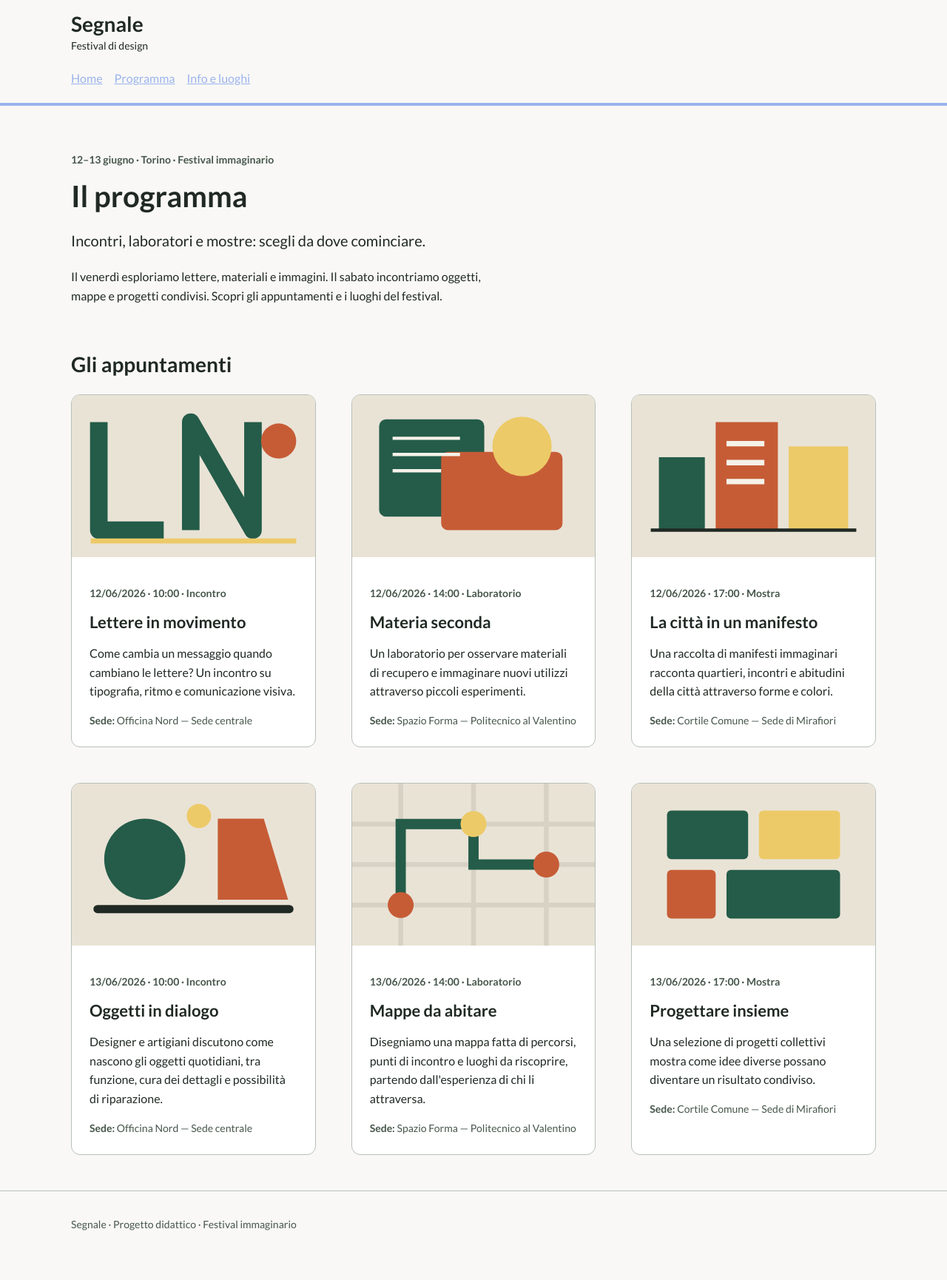
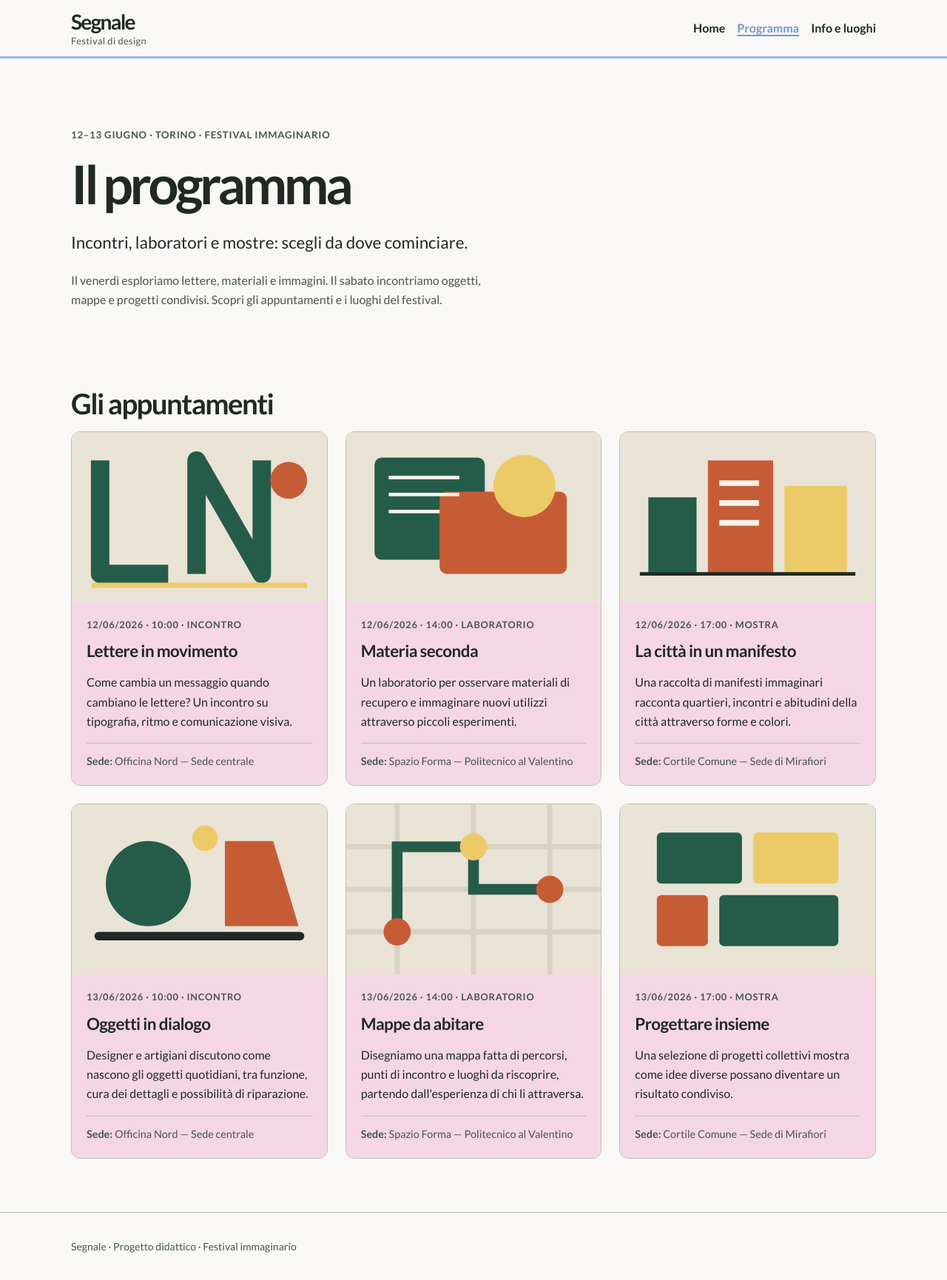
Before and after one commit to eleonorachiotti/festival-segnale-post-consegna-2, a plain HTML site: page programma.html in a window 1280 px wide. Shown: the whole page at 74% size. Before the commit the page ends 1700 px from the top, so only its background shows below. Drawn offline with Linux system fonts and the light colour scheme.

Commit message:
programma sfondi rosa

```diff
--- a/programma.html
+++ b/programma.html
@@ -28,7 +28,11 @@
       <p class="eyebrow">12–13 giugno · Torino · Festival immaginario</p>
       <h1 id="titolo-programma">Il programma</h1>
       <p class="lead">Incontri, laboratori e mostre: scegli da dove cominciare.</p>
-      <p class="reading-text">Il venerdì esploriamo lettere, materiali e immagini. Il sabato incontriamo oggetti, mappe e progetti condivisi. Scopri gli appuntamenti e i luoghi del festival.</p>
+      <p class="reading-text">
+        Il venerdì esploriamo lettere, materiali e immagini. Il sabato incontriamo
+        oggetti, mappe e progetti condivisi. Scopri gli appuntamenti e i luoghi
+        del festival.
+      </p>
     </section>
 
     <section class="content-section" aria-labelledby="titolo-eventi">
@@ -75,13 +79,15 @@
           throw new Error("Il formato dei file JSON non è valido.");
         }
 
+        grigliaEventi.replaceChildren();
+
         if (eventi.length === 0) {
-          statoProgramma.textContent = "Al momento non ci sono eventi in programma.";
+          statoProgramma.textContent =
+            "Al momento non ci sono eventi in programma.";
           return;
         }
 
         const sediPerId = new Map(sedi.map(sede => [sede.id, sede]));
-        grigliaEventi.replaceChildren();
 
         for (const evento of eventi) {
           const sede = sediPerId.get(evento.sede_id);
@@ -114,6 +120,7 @@
 
           const etichettaSede = document.createElement("strong");
           etichettaSede.textContent = "Sede:";
+
           luogo.append(
             etichettaSede,
             ` ${sede ? sede.nome : "Sede da definire"}`
--- a/style.css
+++ b/style.css
@@ -3,14 +3,25 @@
 :root {
   --colore-primario: #9BB4ED;
   --colore-primario-scuro: #7A94D0;
+  --colore-rosa: #F5D6E5;
+  --colore-rosa-hover: #edc3d7;
   --colore-sfondo: #f9f8f6;
   --colore-testo: #202923;
+  --colore-secondario: #46564b;
+  --colore-bordo: #b7c0b7;
+  --colore-bianco: #ffffff;
+
   --font-testo: "Lato", Arial, Helvetica, sans-serif;
-  --font-titoli: "Lato", Georgia, "Times New Roman", serif;
+  --font-titoli: "Lato", Arial, Helvetica, sans-serif;
+  --raggio: 0.75rem;
 }
 
 * {
   box-sizing: border-box;
+}
+
+html {
+  scroll-behavior: smooth;
 }
 
 body {
@@ -19,19 +30,20 @@ body {
   color: var(--colore-testo);
   font-family: var(--font-testo);
   font-size: 1rem;
-  line-height: 1.6;
+  line-height: 1.65;
+}
+
+img {
+  max-width: 100%;
 }
 
 a {
-  color: var(--colore-primario);
+  color: var(--colore-testo);
+  text-underline-offset: 0.2em;
 }
 
 a:hover {
-  text-decoration: underline;
-}
-
-a:focus {
-  outline: 3px solid var(--colore-testo);
+  color: var(--colore-primario-scuro);
 }
 
 a:focus-visible,
@@ -43,172 +55,17 @@ button:focus-visible {
 .container {
   width: 92%;
   max-width: 68rem;
-  margin: 0 auto;
+  margin-inline: auto;
 }
 
-/* Header sticky */
-.site-header {
-  position: sticky;
-  top: 0;
-  z-index: 1000;
-  padding: 1rem 0;
-  border-bottom: 4px solid var(--colore-primario);
-  background: var(--colore-sfondo);
-}
-
-.brand {
-  display: inline-block;
-  color: var(--colore-testo);
-  font-size: 1.75rem;
-  font-weight: bold;
-  line-height: 1.2;
-  text-decoration: none;
-}
-
-.brand span {
-  display: block;
-  margin-top: 0.25rem;
-  font-size: 0.875rem;
-  font-weight: normal;
-}
-
-/* Menu verticale sotto i 600px */
-nav {
-  display: flex;
-  flex-direction: column;
-  align-items: flex-start;
-  gap: 0.25rem;
-  margin-top: 1rem;
-}
-
-nav a {
-  display: inline-block;
-  margin: 0;
-  padding: 0.25rem 0;
-}
-
-.intro {
-  padding: 3rem 0 1rem;
-}
-
-.eyebrow,
-.event-meta {
-  color: #46564b;
-  font-size: 0.875rem;
-  font-weight: bold;
-}
-
-h1,
-h2,
-h3 {
-  font-family: var(--font-titoli);
-  line-height: 1.2;
-}
-
-h1 {
-  max-width: 18ch;
-  margin: 0.75rem 0 1.25rem;
-  font-size: 2.5rem;
-}
-
-h2 {
-  font-size: 1.75rem;
-}
-
-h3 {
-  margin: 0.5rem 0 0.75rem;
-  font-size: 1.375rem;
-}
-
-.lead {
-  max-width: 48ch;
-  font-size: 1.25rem;
-}
-
-.reading-text {
-  max-width: 65ch;
-}
-
-.button-link {
-  display: inline-block;
-  margin-top: 1rem;
-  padding: 0.75rem 1.25rem;
-  border-radius: 0.5rem;
-  background: #F5D6E5;
-  color: #121212;
-  font-weight: bold;
-  text-decoration: none;
-}
-
-.button-link:hover {
-  background: var(--colore-primario-scuro);
-}
-
-.content-section {
-  margin: 2rem 0 3rem;
-}
-
-.festival-image {
-  display: block;
-  width: 100%;
-  max-width: 54rem;
-  height: auto;
-  margin-top: 1.5rem;
-  border-radius: 0.75rem;
-}
-
-.venues {
-  padding-left: 1.25rem;
-}
-
-.venues li {
-  margin-bottom: 0.5rem;
-}
-
-.event-grid {
-  display: grid;
-  grid-template-columns: minmax(0, 1fr);
-  gap: 3rem;
-}
-
-.event-card {
-  min-width: 0;
-  overflow: hidden;
-  border: 1px solid #b7c0b7;
-  border-radius: 0.75rem;
-  background: #ffffff;
-}
-
-.event-card img {
-  display: block;
-  width: 100%;
-  height: auto;
-}
-
-.event-body {
-  padding: 1.5rem;
-}
-
-.event-place {
-  margin-bottom: 0;
-  color: #46564b;
-  font-size: 0.875rem;
-}
-
-.site-footer {
-  padding: 1.25rem 0;
-  border-top: 1px solid #b7c0b7;
-  color: #46564b;
-  font-size: 0.875rem;
-}
-
+/* Link di accessibilità */
 .skip-link {
   position: absolute;
   top: -6rem;
   left: 1rem;
   z-index: 2000;
   padding: 0.75rem 1rem;
-  background: #ffffff;
+  background: var(--colore-bianco);
   color: var(--colore-testo);
 }
 
@@ -216,29 +73,235 @@ h3 {
   top: 1rem;
 }
 
-/* Galleria fotografica */
+/* Header sticky e navigazione responsive */
+.site-header {
+  position: sticky;
+  top: 0;
+  z-index: 1000;
+  padding: 0.85rem 0;
+  border-bottom: 3px solid var(--colore-primario);
+  background: var(--colore-sfondo);
+}
+
+.site-header .container {
+  display: flex;
+  flex-direction: column;
+  align-items: flex-start;
+  gap: 0.75rem;
+}
+
+.brand {
+  display: inline-block;
+  color: var(--colore-testo);
+  font-size: 1.75rem;
+  font-weight: 900;
+  letter-spacing: -0.06em;
+  line-height: 1.1;
+  text-decoration: none;
+}
+
+.brand span {
+  display: block;
+  margin-top: 0.25rem;
+  color: var(--colore-secondario);
+  font-size: 0.8rem;
+  font-weight: 400;
+  letter-spacing: 0.03em;
+}
+
+nav {
+  display: flex;
+  flex-direction: column;
+  align-items: flex-start;
+  gap: 0.25rem;
+}
+
+nav a {
+  display: inline-block;
+  padding: 0.2rem 0;
+  color: var(--colore-testo);
+  font-weight: 700;
+  text-decoration: none;
+}
+
+nav a:hover,
+nav a[aria-current="page"] {
+  color: var(--colore-primario-scuro);
+  text-decoration: underline;
+  text-decoration-thickness: 2px;
+}
+
+/* Tipografia e contenuti */
+.intro {
+  padding: clamp(2.5rem, 7vw, 5rem) 0 1rem;
+}
+
+.eyebrow,
+.event-meta {
+  color: var(--colore-secondario);
+  font-size: 0.82rem;
+  font-weight: 700;
+  letter-spacing: 0.06em;
+  text-transform: uppercase;
+}
+
+h1,
+h2,
+h3 {
+  color: var(--colore-testo);
+  font-family: var(--font-titoli);
+  line-height: 1.15;
+}
+
+h1 {
+  max-width: 18ch;
+  margin: 0.65rem 0 1.1rem;
+  font-size: clamp(2.4rem, 6vw, 4.5rem);
+  font-weight: 900;
+  letter-spacing: -0.06em;
+}
+
+h2 {
+  margin: 0 0 1rem;
+  font-size: clamp(1.7rem, 3.5vw, 2.4rem);
+  font-weight: 900;
+  letter-spacing: -0.04em;
+}
+
+h3 {
+  margin: 0.5rem 0 0.75rem;
+  font-size: 1.4rem;
+  font-weight: 700;
+  letter-spacing: -0.025em;
+}
+
+.lead {
+  max-width: 48ch;
+  color: var(--colore-testo);
+  font-size: clamp(1.15rem, 2.5vw, 1.4rem);
+  line-height: 1.4;
+}
+
+.reading-text {
+  max-width: 65ch;
+  color: var(--colore-secondario);
+}
+
+.content-section {
+  margin: clamp(2.5rem, 6vw, 4.5rem) 0;
+}
+
+/* Pulsante rosa */
+.button-link {
+  display: inline-block;
+  margin-top: 1rem;
+  padding: 0.7rem 1.15rem;
+  border: 1px solid #e8bfd2;
+  border-radius: 999px;
+  background: var(--colore-rosa);
+  color: #121212;
+  font-weight: 700;
+  text-decoration: none;
+  transition: background-color 160ms ease;
+}
+
+.button-link:hover {
+  background: var(--colore-rosa-hover);
+  color: #121212;
+}
+
+/* Immagine home: responsive, senza ritaglio */
+.festival-image {
+  display: block;
+  width: 100%;
+  max-width: 54rem;
+  height: auto;
+  margin-top: 1.5rem;
+  border: 1px solid var(--colore-bordo);
+  border-radius: var(--raggio);
+}
+
+/* Elenchi delle sedi */
+.venues,
+.venue-addresses {
+  padding-left: 1.25rem;
+}
+
+.venues li,
+.venue-addresses li {
+  margin-bottom: 0.65rem;
+}
+
+.venues strong,
+.venue-addresses strong {
+  color: var(--colore-secondario);
+}
+
+/* Schede degli eventi */
+.event-grid {
+  display: grid;
+  grid-template-columns: minmax(0, 1fr);
+  gap: 1.5rem;
+}
+
+.event-card {
+  min-width: 0;
+  overflow: hidden;
+  border: 1px solid var(--colore-bordo);
+  border-radius: var(--raggio);
+  background: var(--colore-rosa);
+}
+
+.event-card img {
+  display: block;
+  width: 100%;
+  height: auto;
+  object-fit: contain;
+  background: var(--colore-bianco);
+}
+
+.event-body {
+  padding: 1.25rem;
+  background: var(--colore-rosa);
+}
+
+.event-meta {
+  margin-top: 0;
+  font-size: 0.8rem;
+}
+
+.event-place {
+  margin-bottom: 0;
+  padding-top: 0.75rem;
+  border-top: 1px solid var(--colore-bordo);
+  color: var(--colore-secondario);
+  font-size: 0.9rem;
+}
+
+/* Galleria Swiper: immagini responsive senza ritaglio */
 .luoghi-swiper {
   width: 100%;
   max-width: 54rem;
   overflow: hidden;
-  border-radius: 0.75rem;
-  background: #ffffff;
+  border: 1px solid var(--colore-bordo);
+  border-radius: var(--raggio);
+  background: var(--colore-bianco);
 }
 
 .luoghi-swiper .swiper-slide {
   height: auto;
   margin: 0;
   overflow: hidden;
-  border: 1px solid #b7c0b7;
-  border-radius: 0.75rem;
+  background: var(--colore-bianco);
 }
 
 .luoghi-swiper .swiper-slide img {
   display: block;
   width: 100%;
   height: auto;
-  aspect-ratio: 3 / 2;
-  object-fit: cover;
+  max-height: 38rem;
+  object-fit: contain;
+  background: var(--colore-bianco);
 }
 
 .luoghi-swiper figcaption {
@@ -263,13 +326,13 @@ h3 {
   width: 2.75rem;
   height: 2.75rem;
   margin: 0;
-  color: var(--colore-primario);
+  color: var(--colore-primario-scuro);
 }
 
 .luoghi-swiper .swiper-button-prev::after,
 .luoghi-swiper .swiper-button-next::after {
   font-size: 1.25rem;
-  font-weight: bold;
+  font-weight: 700;
 }
 
 .luoghi-swiper .swiper-pagination {
@@ -278,12 +341,13 @@ h3 {
   color: var(--colore-testo);
 }
 
-/* Mappa e indirizzi */
+/* Mappa */
 .map-container {
   width: 100%;
   overflow: hidden;
-  border: 1px solid #b7c0b7;
-  border-radius: 0.75rem;
+  border: 1px solid var(--colore-bordo);
+  border-radius: var(--raggio);
+  background: var(--colore-bianco);
 }
 
 .map-container iframe {
@@ -293,33 +357,26 @@ h3 {
   border: 0;
 }
 
-.venue-addresses {
-  padding-left: 1.25rem;
-}
-
-.venue-addresses li {
-  margin-bottom: 1rem;
-}
-
-/* Riquadro meteo */
+/* Card meteo con striscia laterale rosa */
 .weather-card {
   max-width: 42rem;
-  padding: 1.5rem;
-  border: 1px solid #b7c0b7;
-  border-left: 6px solid var(--colore-primario);
-  border-radius: 0.75rem;
-  background: #ffffff;
+  padding: clamp(1rem, 3vw, 1.5rem);
+  border: 1px solid var(--colore-bordo);
+  border-left: 6px solid var(--colore-rosa);
+  border-radius: var(--raggio);
+  background: var(--colore-bianco);
 }
 
 .weather-values {
   display: grid;
-  grid-template-columns: repeat(auto-fit, minmax(10rem, 1fr));
+  grid-template-columns: repeat(auto-fit, minmax(min(100%, 10rem), 1fr));
   gap: 0.75rem;
 }
 
 .weather-item {
   display: grid;
   gap: 0.25rem;
+  min-width: 0;
   margin: 0;
   padding: 0.875rem;
   border-radius: 0.5rem;
@@ -327,12 +384,13 @@ h3 {
 }
 
 .weather-item span {
-  color: #46564b;
+  color: var(--colore-secondario);
   font-size: 0.875rem;
 }
 
 .weather-item strong {
   color: var(--colore-testo);
+  overflow-wrap: anywhere;
 }
 
 .weather-note {
@@ -341,19 +399,36 @@ h3 {
 
 .weather-source {
   margin: 0;
+  color: var(--colore-secondario);
   font-size: 0.875rem;
 }
 
 .weather-card a {
-  color: #405b9c;
+  color: var(--colore-primario-scuro);
 }
 
 .weather-status:empty {
   display: none;
 }
 
-/* Da 600px: menu orizzontale e due colonne per gli eventi */
+/* Footer */
+.site-footer {
+  margin-top: 3rem;
+  padding: 1.25rem 0;
+  border-top: 1px solid var(--colore-bordo);
+  color: var(--colore-secondario);
+  font-size: 0.875rem;
+}
+
+/* Layout per tablet e desktop */
 @media (min-width: 600px) {
+  .site-header .container {
+    flex-direction: row;
+    align-items: center;
+    justify-content: space-between;
+    gap: 1.5rem;
+  }
+
   nav {
     flex-direction: row;
     align-items: center;
@@ -365,7 +440,6 @@ h3 {
   }
 }
 
-/* Da 1024px: tre colonne per gli eventi */
 @media (min-width: 1024px) {
   .event-grid {
     grid-template-columns: repeat(3, minmax(0, 1fr));
@@ -373,10 +447,6 @@ h3 {
 }
 
 @media (max-width: 480px) {
-  h1 {
-    font-size: 2rem;
-  }
-
   .map-container iframe {
     height: 22rem;
   }
@@ -388,8 +458,14 @@ h3 {
   .event-body {
     padding: 1rem;
   }
+}
 
-  .weather-card {
-    padding: 1rem;
+@media (prefers-reduced-motion: reduce) {
+  html {
+    scroll-behavior: auto;
+  }
+
+  * {
+    transition-duration: 0.01ms !important;
   }
 }
```
Also changed, not shown: 1 other file.
